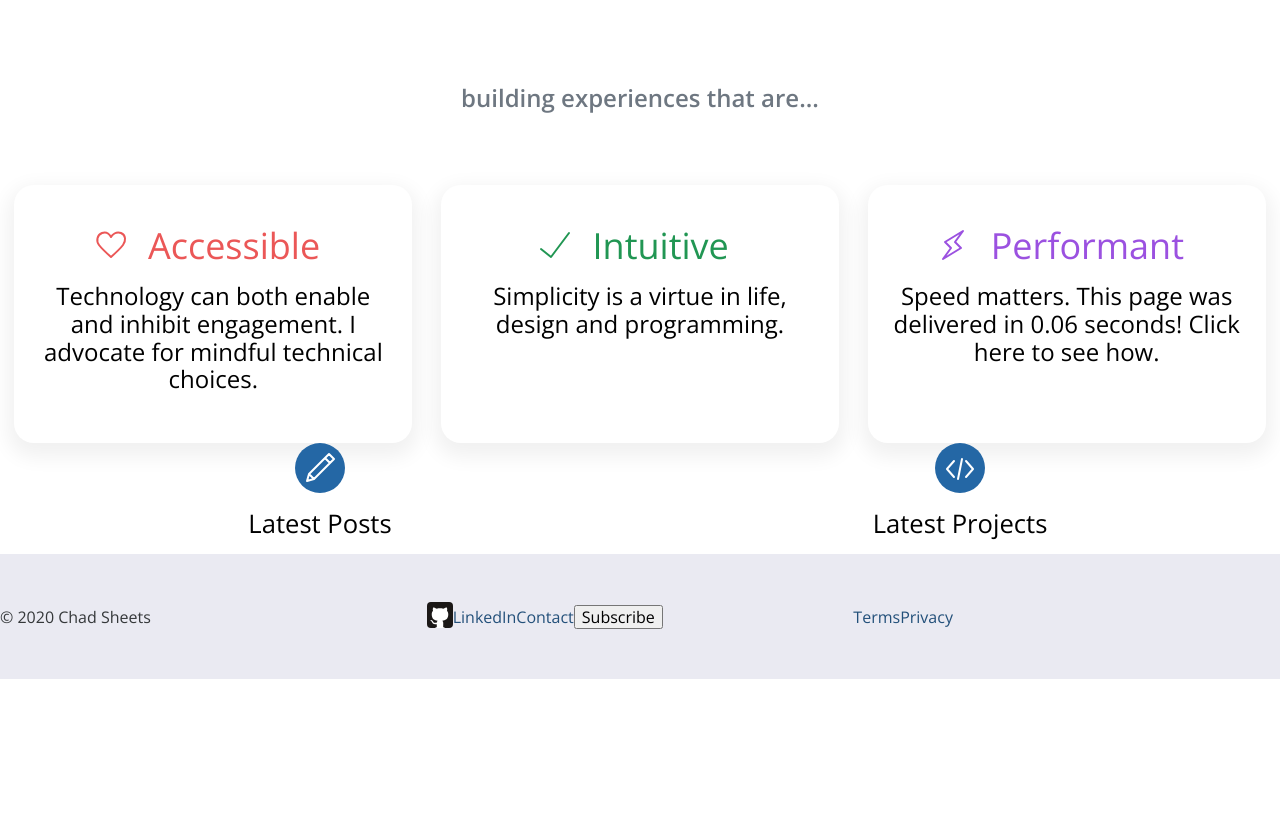
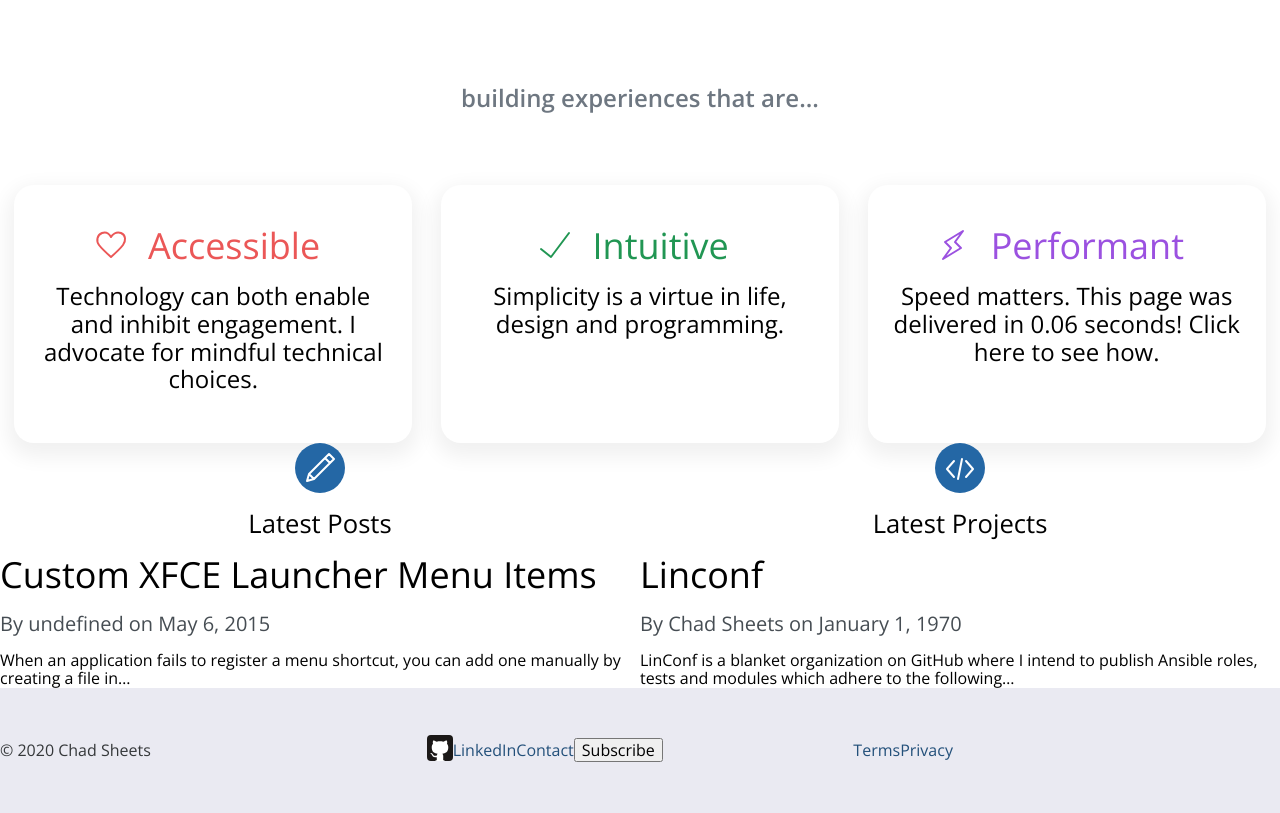
Before and after one commit to cjsheets/sheets.ch-v1, a Gatsby site: page / in a window 1280 px wide. Shown: the part 750-1563 px from the top of the page. Before the commit the page ends 1429 px from the top, so only its background shows below. Built offline with nearby package versions, Linux system fonts and the light colour scheme; Gatsby itself is replaced by a stand-in of ours.

Commit message:
basic post listing

```diff
--- /dev/null
+++ b/src/components/post-listing/post-listing.style.tsx
@@ -0,0 +1,15 @@
+import styled from 'styled-components';
+
+export const PostContainer = styled.div`
+  width: 100%;
+  text-align: left;
+`;
+
+export const PostTitle = styled.h2`
+  font-size: 2.25rem;
+`;
+
+export const PostDate = styled.h2`
+  font-size: 1.25rem;
+  color: ${(props) => props.theme.gray2};
+`;
--- /dev/null
+++ b/src/components/post-listing/post-listing.tsx
@@ -0,0 +1,30 @@
+import * as React from 'react';
+import { MarkdownRemarkEdge } from '../../graphql-types';
+import { PostContainer, PostDate, PostTitle } from './post-listing.style';
+
+interface IPostListing extends React.HTMLProps<HTMLDivElement> {
+  postEdge: MarkdownRemarkEdge;
+  condensed?: boolean;
+}
+
+export default function PostListing({ postEdge, condensed, style }: IPostListing) {
+  const { frontmatter, fields, excerpt, timeToRead } = postEdge.node;
+  const postDate = new Date(frontmatter.date);
+  const formattedDate = postDate.toLocaleDateString('en-US', {
+    year: 'numeric',
+    month: 'long',
+    day: 'numeric',
+  });
+
+  if (condensed) {
+    return <div />;
+  }
+
+  return (
+    <PostContainer style={style}>
+      <PostTitle>{frontmatter.title}</PostTitle>
+      <PostDate>{`By ${frontmatter.author} on ${formattedDate}`}</PostDate>
+      {excerpt}
+    </PostContainer>
+  );
+}
--- a/src/layout/header.style.ts
+++ b/src/layout/header.style.ts
@@ -9,6 +9,7 @@ export const LogoContainer = styled.div`
   flex: 1 1 auto;
   display: flex;
   align-items: center;
+  font-size: 28px;
 `;
 
 export const NavigationContainer = styled.nav`
--- a/src/layout/index.style.ts
+++ b/src/layout/index.style.ts
@@ -97,38 +97,39 @@ hr {
 
 }
 
+
 :root {
 	--content-max-width: 840px
 }
+
   @media (max-width: ${theme.viewportSmall}) {
     :root {
-      font-size: 100%;
+      font-size: 80%;
     }
   }
 
   @media (min-width: ${theme.viewportSmall}) and (max-width: ${theme.viewportMedium}) {
     :root {
-      font-size: 110%;
+      font-size: 80%;
     }
   }
 
   @media (min-width: ${theme.viewportMedium}) and (max-width: ${theme.viewportLarge}) {
     :root {
-      font-size: 120%;
+      font-size: 90%;
       --content-max-width: 750px
     }
   }
 
   @media (min-width: ${theme.viewportLarge}) and (max-width: ${theme.viewportXLarge}) {
     :root {
-      font-size: 120%;
+      font-size: 100%;
       --content-max-width: 1000px
     }
   }
 
   @media (min-width: ${theme.viewportXLarge}) {
     :root {
-      font-size: 130%;
       --content-max-width: 1200px
     }
   }
--- a/src/layout/index.tsx
+++ b/src/layout/index.tsx
@@ -8,10 +8,13 @@ import theme from '../styles/default-theme';
 
 interface IProps {
   title?: string;
+  fullScreen?: boolean;
   children: React.ReactNode;
 }
 
-export default function LayoutContainer({ title, children }: IProps) {
+export default function LayoutContainer({ title, fullScreen, children }: IProps) {
+  const bodyStyle = fullScreen ? {} : { maxWidth: 'var(--content-max-width)', margin: 'auto' };
+
   return (
     <ThemeProvider theme={theme}>
       <PageContainer>
@@ -26,7 +29,7 @@ export default function LayoutContainer({ title, children }: IProps) {
           />
         </Helmet>
         <Header />
-        <BodyContainer>{children}</BodyContainer>
+        <BodyContainer style={bodyStyle}>{children}</BodyContainer>
         <Footer />
       </PageContainer>
     </ThemeProvider>
--- a/src/pages/index.tsx
+++ b/src/pages/index.tsx
@@ -19,6 +19,7 @@ import Pencil from '../../assets/icons/pencil.svg';
 import Code from '../../assets/icons/code.svg';
 import IconCircle from '../components/icon-circle/icon-circle';
 import { MarkdownRemarkConnection } from '../graphql-types';
+import PostListing from '../components/post-listing/post-listing';
 
 interface IBlogIndex {
   data: {
@@ -28,28 +29,11 @@ interface IBlogIndex {
 }
 
 export default function BlogIndex({ data }: IBlogIndex) {
-  const posts = data.posts.edges.map((edge) => {
-    const {
-      frontmatter,
-      timeToRead,
-      fields: { slug },
-      excerpt,
-    } = edge.node;
-    return { frontmatter, timeToRead, slug, excerpt };
-  });
-
-  const projects = data.projects.edges.map((edge) => {
-    const {
-      frontmatter,
-      timeToRead,
-      fields: { slug },
-      excerpt,
-    } = edge.node;
-    return { frontmatter, timeToRead, slug, excerpt };
-  });
+  const postEdges = data.posts.edges;
+  const projectEdges = data.projects.edges;
 
   return (
-    <Container>
+    <Container fullScreen>
       <HeroContainer>
         <SiteTitle>
           <h1>Hey, I’m Chad.</h1>
@@ -91,12 +75,14 @@ export default function BlogIndex({ data }: IBlogIndex) {
             <Pencil />
           </IconCircle>
           <h4>Latest Posts</h4>
+          <PostListing postEdge={postEdges[0]} />
         </div>
         <div>
           <IconCircle style={{ margin: 'auto' }}>
             <Code />
           </IconCircle>
           <h4>Latest Projects</h4>
+          <PostListing postEdge={projectEdges[0]} />
         </div>
       </PostContainer>
       <SEO title="Chad Sheets - Web Developer" />
@@ -141,6 +127,7 @@ export const pageQuery = graphql`
           frontmatter {
             date(formatString: "DD MMMM, YYYY")
             title
+            author
           }
         }
       }
--- a/src/styles/default-theme.ts
+++ b/src/styles/default-theme.ts
@@ -26,10 +26,10 @@ const defaultTheme = {
   red1: '#EB5757',
   yellow1: '#F2C94C',
 
-  viewportSmall: 600,
-  viewportMedium: 800,
-  viewportLarge: 1100,
-  viewportXLarge: 1400,
+  viewportSmall: '600px',
+  viewportMedium: '800px',
+  viewportLarge: '1100px',
+  viewportXLarge: '1400px',
 };
 
 export default defaultTheme;
--- a/tsconfig.json
+++ b/tsconfig.json
@@ -13,10 +13,7 @@
     "resolveJsonModule": true,
     "isolatedModules": true,
     "jsx": "preserve",
-    "baseUrl": "./src",
-    "paths": {
-      "@/*": ["./*"]
-    }
+    "baseUrl": "./src"
   },
   "exclude": ["node_modules"],
   "include": ["./src/**/*"]
```
